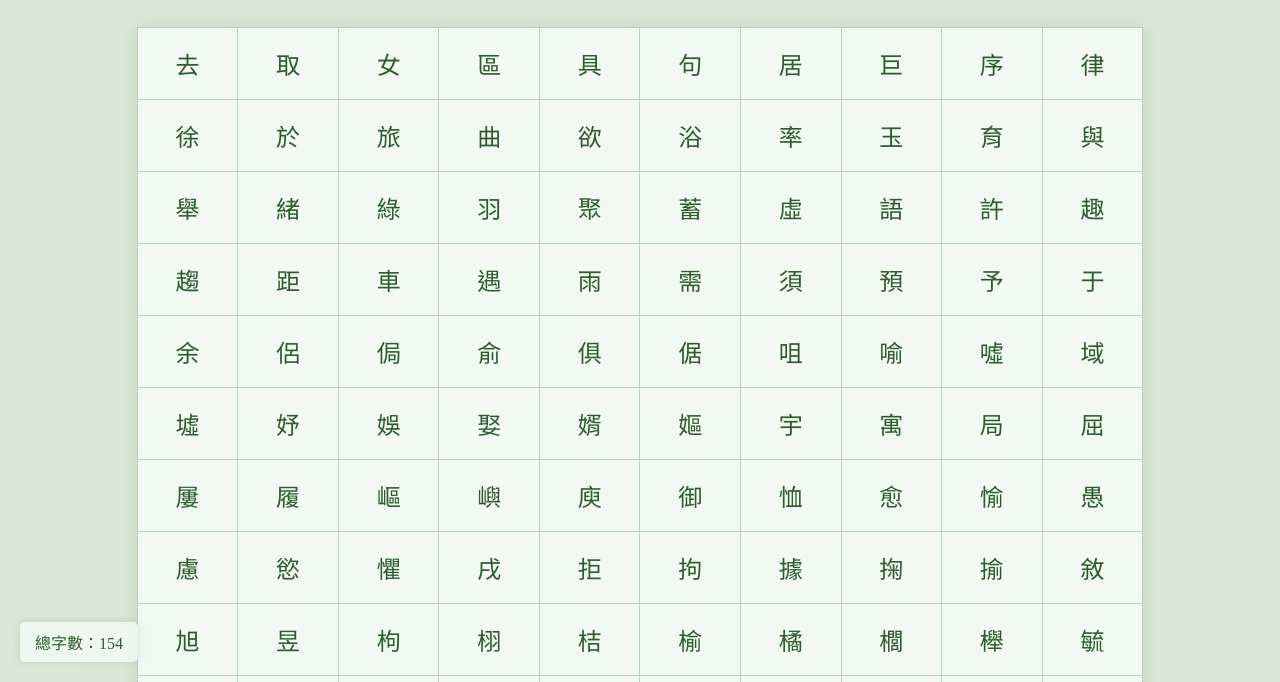
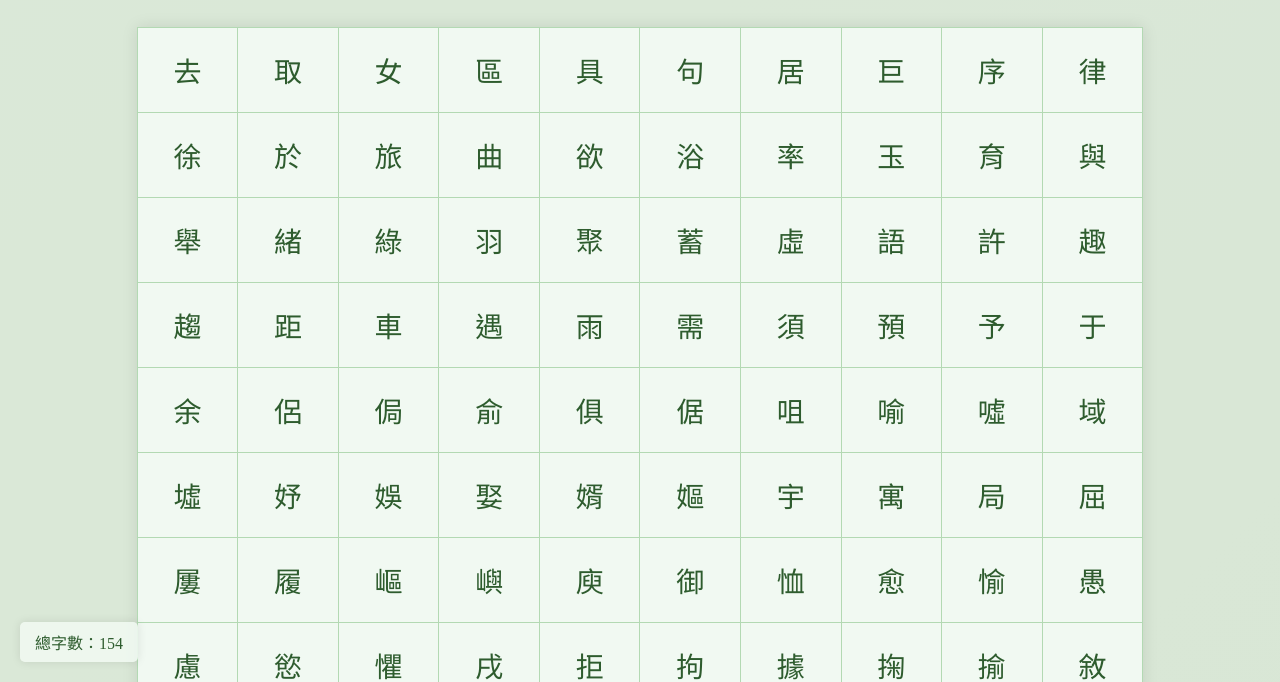
Before and after one commit to jaylenson/jaylenson.github.io, a plain HTML site: page yu.html in a window 1280 px wide. Shown: the part 118-800 px from the top of the page. Drawn offline with Linux system fonts and the light colour scheme.

Commit message:
行動裝置

```diff
--- a/yu.html
+++ b/yu.html
@@ -39,6 +39,11 @@
       transition: background-color 0.2s ease, transform 0.2s ease;
       color: #2e5c2e; /* 深綠色文字 */
     }
+    td {
+        padding: 22px;
+        font-size: 28px;
+        touch-action: manipulation; /* 行動裝置調整 */
+      }
 
     td:hover {
       background-color: #a8dba8; /* 淺綠色背景 */
```
